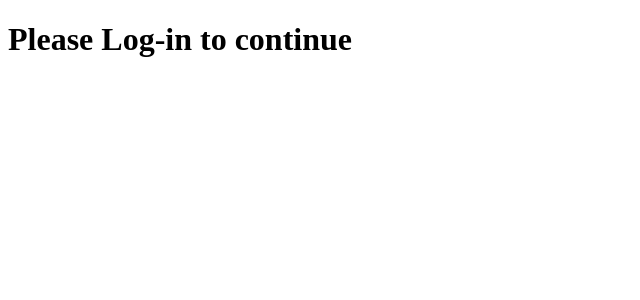
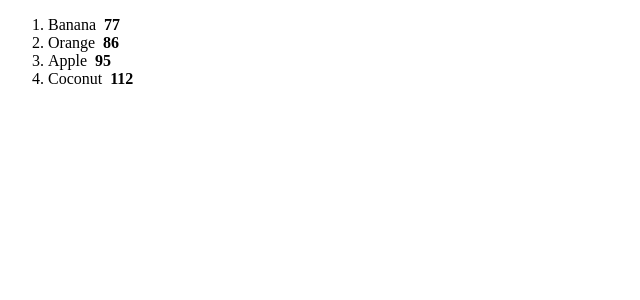
Before and after one commit to syedmatheen05/React-App, a React (Vite) app: page / in a window 1280 px wide. Shown: the top 300 px of the page, without its empty margins (0-640 px from the left). Built offline with nearby package versions, Linux system fonts and the light colour scheme.

Commit message:
render list items

```diff
--- a/src/App.jsx
+++ b/src/App.jsx
@@ -1,8 +1,8 @@
-import UserGreeting from './userGreeting.jsx'
+import List from './list.jsx'
 function App(){
   return(
     <>
-    <UserGreeting isLoggedIn={false} username="syedmatheen" />
+    <List/>
     </>
   );
 }
--- /dev/null
+++ b/src/list.jsx
@@ -0,0 +1,10 @@
+function List(){
+    const fruits = [{id:1,name:"Apple",calories: 95},
+                    {id:2,name:"Banana",calories: 77},
+                    {id:3,name:"Coconut",calories: 112},
+                    {id:4,name:"Orange",calories: 86}];
+    fruits.sort((a,b)=> a.calories-b.calories);
+    const fruitItems = fruits.map(fruit => <li key={fruit.id}>{fruit.name} &nbsp;<b>{fruit.calories}</b></li>)
+    return(<ol>{fruitItems}</ol>);
+}
+export default List
--- a/src/userGreeting.jsx
+++ /dev/null
@@ -1,17 +0,0 @@
-import PropTypes from "prop-types";
-function UserGreeting(props){
-    if(props.isLoggedIn){
-        return(<h1>Welcome {props.username}</h1>);
-    }
-    return(<h1>Please Log-in to continue</h1>);
-
-}
-UserGreeting.propTypes = {
-    isLoggedIn: PropTypes.bool,
-    username: PropTypes.string,
-}
-UserGreeting.defaultProps = {
-    isLoggedIn: false,
-    username: "Guest"
-}
-export default UserGreeting
```
